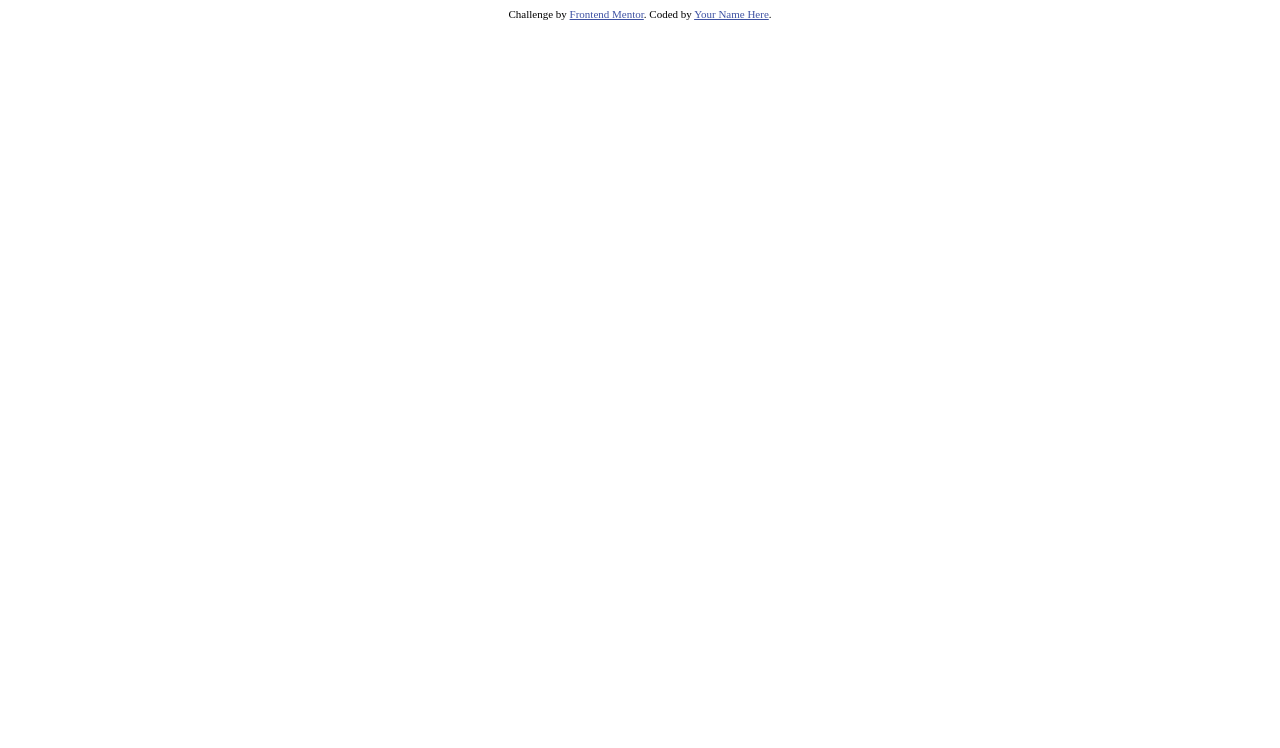
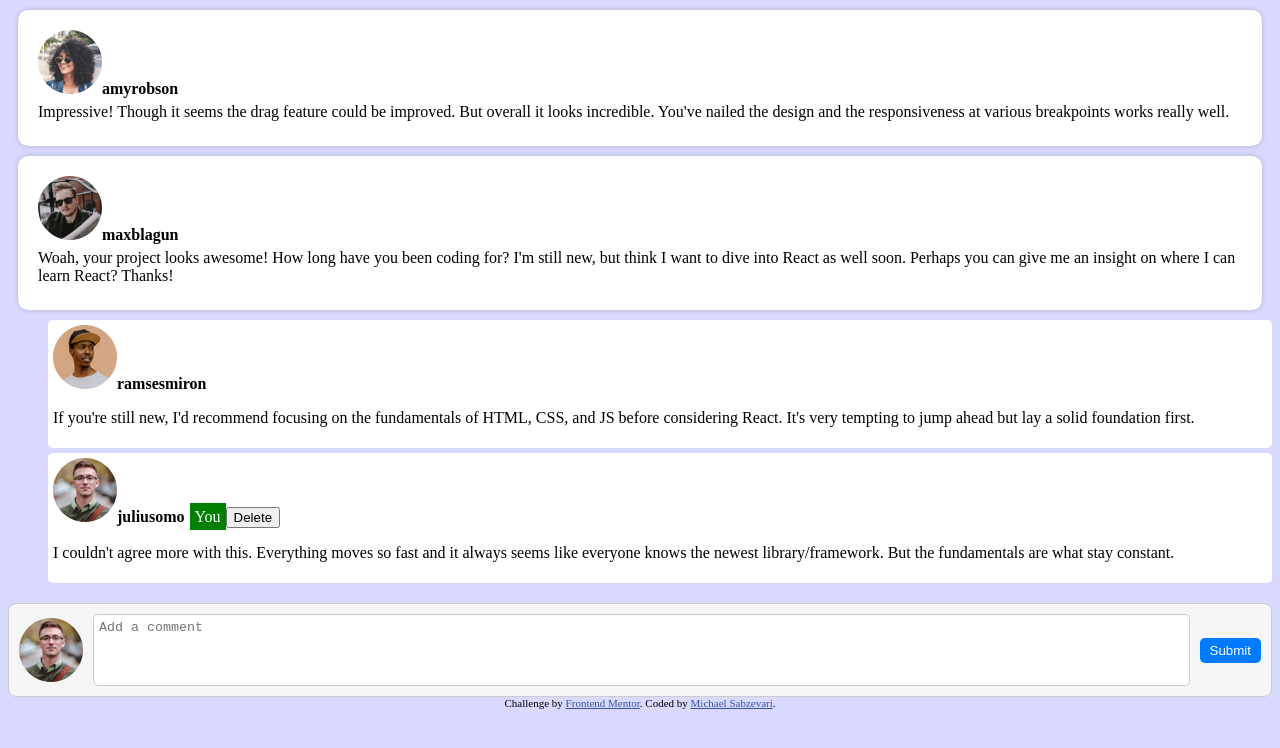
Before and after one commit to mikesabzz/interactive-comments-section, a plain HTML site: page index.html in a window 1280 px wide. Drawn offline with Linux system fonts and the light colour scheme.

Commit message:
rendered json data to web app, with working create and delete forms

```diff
--- a/index.html
+++ b/index.html
@@ -9,18 +9,27 @@
   <title>Frontend Mentor | Interactive comments section</title>
 
   <!-- Feel free to remove these styles or customise in your own stylesheet 👍 -->
+  <link rel="stylesheet" href="style.css">
   <style>
     .attribution { font-size: 11px; text-align: center; }
     .attribution a { color: hsl(228, 45%, 44%); }
   </style>
 </head>
 <body>
+  <script src="script.js"></script>
 
   <!-- Pull dynamic content from the data.json file -->
+  <div id="data-container"></div>
+
+  <form id="comment-form">
+    <img src="" class="user-image" alt="User Image" id="user-image">
+    <textarea id="comment" name="comment" rows="4" cols="50" placeholder="Add a comment"></textarea>
+    <button type="submit">Submit</button>
+  </form>
 
   <div class="attribution">
     Challenge by <a href="https://www.frontendmentor.io?ref=challenge" target="_blank">Frontend Mentor</a>.
-    Coded by <a href="#">Your Name Here</a>.
+    Coded by <a href="#">Michael Sabzevari</a>.
   </div>
 </body>
 </html>
--- /dev/null
+++ b/script.js
@@ -0,0 +1,157 @@
+let currentUser = "";
+let data;
+fetch("data.json")
+    .then(response => response.json())
+    .then(dataFromJson => {
+        data = dataFromJson;
+        const userImage = document.getElementById('user-image');
+        userImage.src = data.currentUser.image.png;
+        currentUser = data.currentUser.username;
+        renderData(data);
+    });
+
+function renderData(data) {
+    const dataContainer = document.getElementById('data-container');
+    dataContainer.innerHTML = '';
+
+    data.comments.forEach((comment, commentIndex) => {
+        const commentDiv = document.createElement('div');
+        commentDiv.className = "section";
+
+        const contentImage = document.createElement('img');
+        contentImage.src = comment.user.image.png;
+        contentImage.className = "user-image";
+        commentDiv.appendChild(contentImage);
+
+        const contentUserName = document.createElement('b');
+        contentUserName.textContent = comment.user.username;
+        commentDiv.appendChild(contentUserName);
+
+        const content = document.createElement('p');
+        content.textContent = comment.content;
+        commentDiv.appendChild(content);
+
+        if (comment.user.username === currentUser) {
+            const deleteButton = document.createElement('button');
+            deleteButton.textContent = 'Delete';
+            deleteButton.className = 'delete-button';
+            commentDiv.appendChild(deleteButton);
+
+            deleteButton.addEventListener('click', () => {
+              deleteComment(commentIndex, undefined);
+            });
+          }
+
+        dataContainer.appendChild(commentDiv);
+
+        if (comment.replies && comment.replies.length > 0) {
+            const repliesSection = document.createElement('div');
+            repliesSection.className = "replies-section";
+
+            comment.replies.forEach((reply, replyIndex) => {
+                const replyDiv = document.createElement('div');
+                replyDiv.className = "reply";
+
+                const replyImage = document.createElement('img');
+                replyImage.src = reply.user.image.png;
+                replyImage.className = "reply-user-image";
+                replyDiv.appendChild(replyImage);
+
+                const replyUsername = document.createElement('b');
+                replyUsername.textContent = reply.user.username;
+                replyDiv.appendChild(replyUsername);
+
+                if(reply.user.username === currentUser){
+                    const adminText = document.createElement('span');
+                    adminText.textContent = "You";
+                    adminText.className = "admin-text";
+                    replyDiv.appendChild(adminText);
+
+                    const deleteButton = document.createElement('button');
+                    deleteButton.textContent = 'Delete';
+                    deleteButton.className = 'delete-button';
+                    replyDiv.appendChild(deleteButton);
+
+                    deleteButton.addEventListener('click', () => {
+                        deleteComment(commentIndex, replyIndex);
+                    });
+                }
+
+                const replyContent = document.createElement('p');
+                replyContent.textContent = reply.content;
+                replyDiv.appendChild(replyContent);
+
+                repliesSection.appendChild(replyDiv);
+            });
+            dataContainer.appendChild(repliesSection);
+        }
+    });
+
+    const commentForm = document.getElementById("comment-form");
+    commentForm.addEventListener("submit", (event) => {
+        event.preventDefault();
+
+        const commentInput = document.getElementById('comment').value;
+        data.comments.push({
+          user: {
+            username: data.currentUser.username,
+            image: data.currentUser.image.png
+          },
+          createdAt: new Date().toISOString(),
+          content: commentInput
+        });
+
+        document.getElementById('comment').value = '';
+        const updatedComment = {
+            user: {
+              username: data.currentUser.username,
+              image: data.currentUser.image.png
+            },
+            createdAt: new Date().toISOString(),
+            content: commentInput
+          };
+        const commentSection = renderComments([updatedComment]);
+        dataContainer.appendChild(commentSection);
+    });
+}
+
+function deleteComment(commentIndex, replyIndex) {
+    if (replyIndex !== undefined) {
+      data.comments[commentIndex].replies.splice(replyIndex, 1);
+    } else {
+      data.comments.splice(commentIndex, 1);
+    }
+    renderData(data);
+}
+
+function renderComments(comments) {
+    const commentsSection = document.createElement('div');
+    commentsSection.className = "comments-section";
+
+    comments.forEach(comment => {
+      const commentDiv = document.createElement('div');
+      commentDiv.className = "comment";
+
+      console.log(comment);
+      const commentImage = document.createElement('img');
+      commentImage.src = comment.user.image;
+      commentImage.className = "user-image";
+      commentDiv.appendChild(commentImage);
+
+      const commentUser = document.createElement('b');
+      commentUser.textContent = comment.user.username;
+      commentDiv.appendChild(commentUser);
+
+      const commentTimestamp = document.createElement('p');
+      commentTimestamp.textContent = comment.createdAt;
+      commentDiv.appendChild(commentTimestamp);
+
+      const commentContent = document.createElement('p');
+      commentContent.textContent = comment.content;
+      commentDiv.appendChild(commentContent);
+
+      commentsSection.appendChild(commentDiv);
+    });
+
+    return commentsSection;
+  }
--- /dev/null
+++ b/style.css
@@ -0,0 +1,82 @@
+body {
+    background-color: #d9d9ff;
+}
+.section {
+    /* width: 300px; */
+    margin: 10px;
+    padding: 20px;
+    background-color: white;
+    border-radius: 10px;
+    box-shadow: 0 0 5px rgba(0, 0, 0, 0.2);
+  }
+  .section p {
+    margin: 5px 0;
+  }
+
+  .comments-section {
+    /* width: 300px; */
+    margin: 10px;
+    padding: 20px;
+    background-color: white;
+    border-radius: 10px;
+    box-shadow: 0 0 5px rgba(0, 0, 0, 0.2);
+  }
+  .comments-section p {
+    margin: 5px 0;
+  }
+
+.reply {
+    margin-left: 20px;
+    margin-top: 5px;
+    background-color: #ffffff;
+    padding: 5px;
+    border-radius: 5px;
+  }
+
+  .replies-section {
+    margin-top: 5px;
+    margin-left: 20px;
+  }
+  .admin-text {
+    background-color: green;
+    color: white;
+    padding: 5px;
+    margin-left: 5px;
+  }
+
+
+  #comment-form {
+    display: flex; /* Use flexbox to align the elements horizontally */
+    align-items: center; /* Align elements vertically center */
+    padding: 10px;
+    border: 1px solid #ccc;
+    border-radius: 8px;
+    margin-top: 20px;
+    background-color: #f5f5f5;
+  }
+
+  /* Style for the comment input */
+  #comment {
+    flex: 1; /* Take up remaining space in the flex container */
+    resize: none; /* Disable textarea resize */
+    margin-left: 10px;
+    border: 1px solid #ccc;
+    border-radius: 5px;
+    padding: 5px;
+  }
+
+  /* Style for the submit button */
+  button[type="submit"] {
+    margin-left: 10px;
+    padding: 5px 10px;
+    border: none;
+    border-radius: 5px;
+    background-color: #007bff;
+    color: #fff;
+    cursor: pointer;
+  }
+
+  /* Style for the submit button on hover */
+  button[type="submit"]:hover {
+    background-color: #0056b3;
+  }
```
